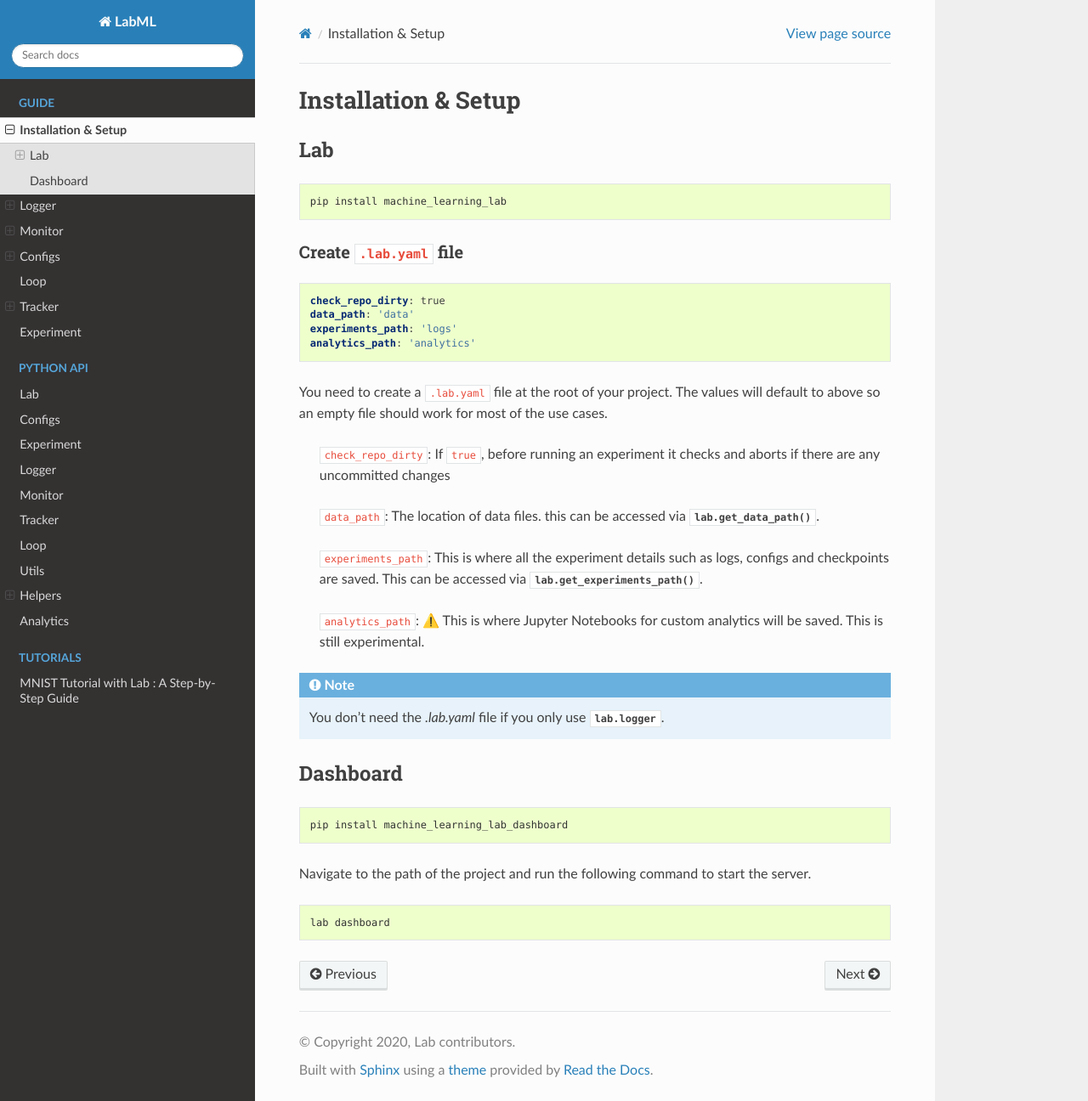
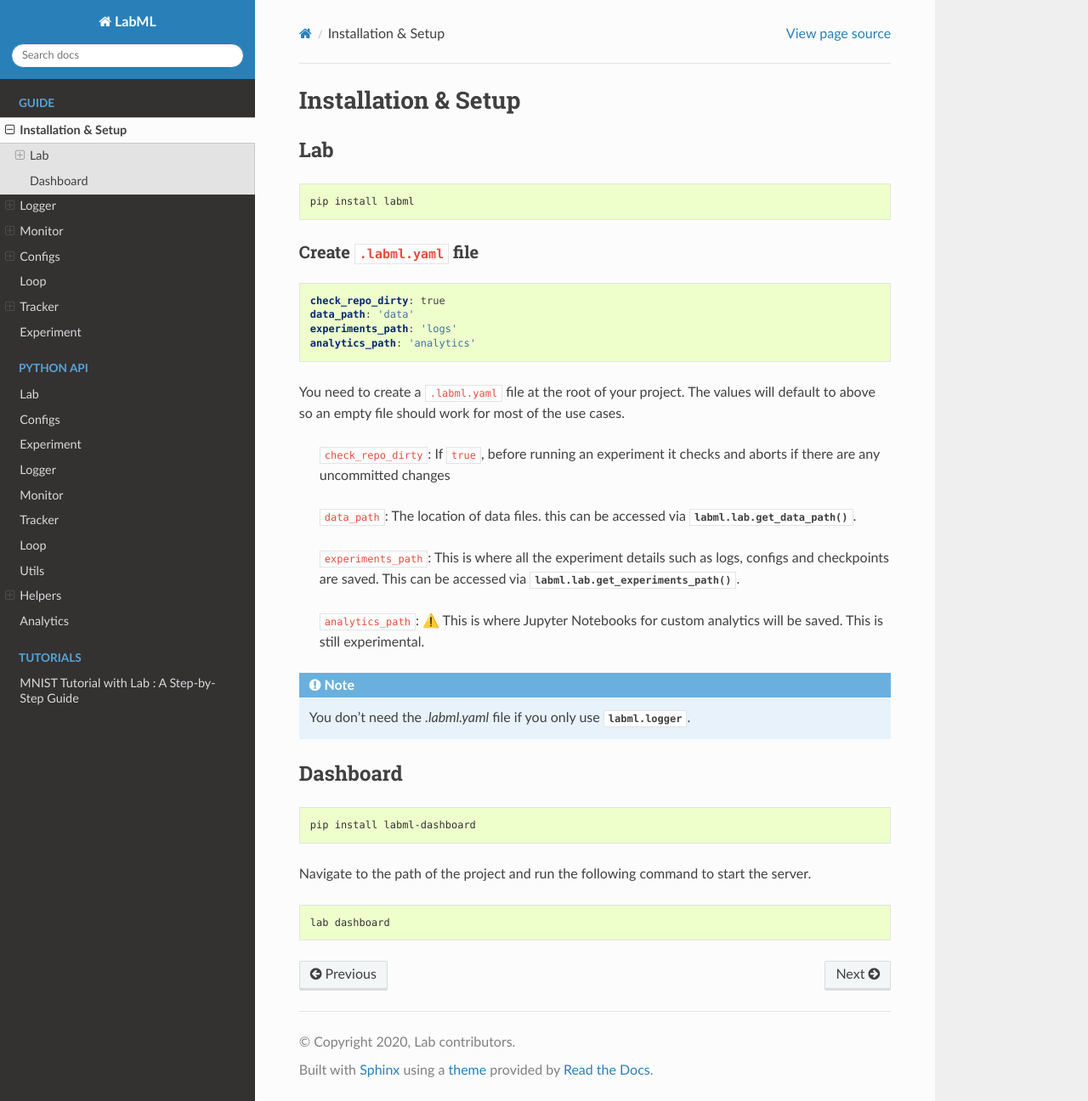
Before and after one commit to lab-ml/docs, a Sphinx documentation site: the page built from source/guide/installation_setup.rst, in a window 1280 px wide and 1296 px high. Shown: the whole window at 85% size. Built offline with Sphinx 7.4.7 and the Read the Docs theme 2.0.0, drawn with Linux system fonts in a browser that asks for light colours; nearby versions of some CDN libraries; formulas are drawn with MathJax 3.

```diff
--- a/source/guide/installation_setup.rst
+++ b/source/guide/installation_setup.rst
@@ -6,10 +6,10 @@ Lab
 
 .. code-block:: console
 
-    pip install machine_learning_lab
+    pip install labml
 
-Create ``.lab.yaml`` file
-^^^^^^^^^^^^^^^^^^^^^^^^^
+Create ``.labml.yaml`` file
+^^^^^^^^^^^^^^^^^^^^^^^^^^^
 
 .. code-block:: yaml
 
@@ -18,27 +18,27 @@ Create ``.lab.yaml`` file
 	experiments_path: 'logs'
 	analytics_path: 'analytics'
 
-You need to create a ``.lab.yaml`` file at the root of your project.
+You need to create a ``.labml.yaml`` file at the root of your project.
 The values will default to above so an empty file should work for most of the use cases.
 
 	``check_repo_dirty``: If ``true``, before running an experiment it checks and aborts if there are any uncommitted changes
 
-	``data_path``: The location of data files.	this can be accessed via :func:`lab.get_data_path`.
+	``data_path``: The location of data files.	this can be accessed via :func:`labml.lab.get_data_path`.
 
-	``experiments_path``: This is where all the experiment details such as logs, configs and checkpoints are saved. This can be accessed via :func:`lab.get_experiments_path`.
+	``experiments_path``: This is where all the experiment details such as logs, configs and checkpoints are saved. This can be accessed via :func:`labml.lab.get_experiments_path`.
 
 	``analytics_path``: ⚠️ This is where Jupyter Notebooks for custom analytics will be saved. This is still experimental.
 
 .. note::
 
-	You don't need the `.lab.yaml` file if you only use :mod:`lab.logger`.
+	You don't need the `.labml.yaml` file if you only use :mod:`labml.logger`.
 
 Dashboard
 -------------
 
 .. code-block:: console
 
-  pip install machine_learning_lab_dashboard
+  pip install labml-dashboard
 
 
 Navigate to the path of the project and run the following command to start the server.
```
Also changed, not shown: source/lab.rst (+4 -4 lines).
